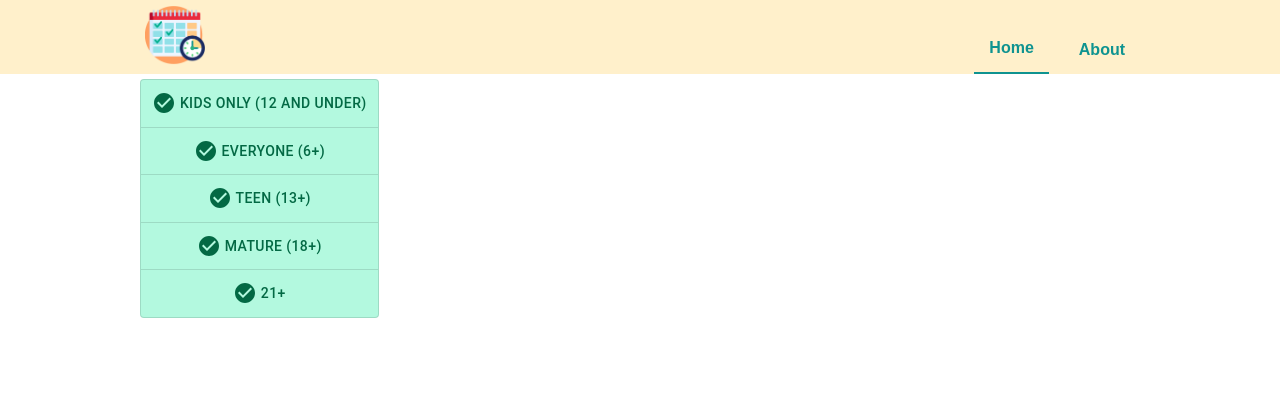
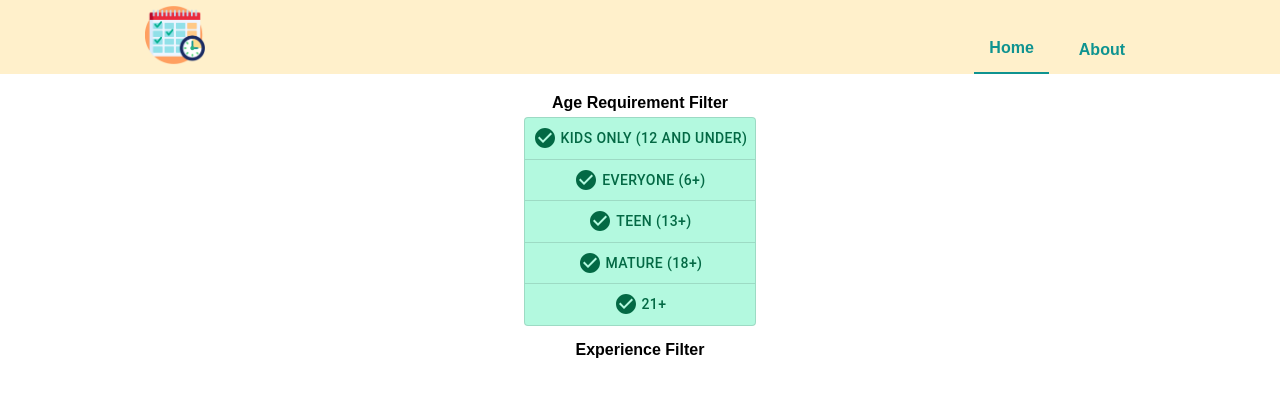
Before and after one commit to Sun-Mountain/GenConCal, a Next.js app in the folder frontend/: page / in a window 1280 px wide. Shown: the top 396 px of the page. Built offline with nearby package versions, Linux system fonts and the light colour scheme.

Commit message:
set up button groups

```diff
--- a/frontend/assets/interfaces/ComponentInterfaces.tsx
+++ b/frontend/assets/interfaces/ComponentInterfaces.tsx
@@ -2,8 +2,9 @@ import { Dispatch, SetStateAction } from "react";
 import { UniqueFilter, UniqueStrings } from "@/assets/interfaces/FilterInterfaces";
 
 export interface ToggleButtonGroupInterface {
-  btnValues: UniqueStrings;
+  btnValues: UniqueStrings | UniqueFilter;
   filter: UniqueFilter;
   filterFor: number[];
   setFilterFor: Dispatch<SetStateAction<number[]>>;
+  label: string;
 }
--- a/frontend/assets/interfaces/FilterInterfaces.tsx
+++ b/frontend/assets/interfaces/FilterInterfaces.tsx
@@ -1,17 +1,20 @@
 import { Dispatch, SetStateAction } from "react";
 
 export enum AgeRequirementEnum {
-  'Kids Only (12 and under)' = 'kids only (12 and under)',
-  'Everyone (6+)' = 'Everyone (6+)',
-  'Teen (13+)' = 'Teen (13+)',
-  'Mature (18+)' = 'Mature (18+)',
-  '21+' = '21+'
+  'kids only (12 and under)' = 'kids',
+  'Everyone (6+)' = '6',
+  'Teen (13+)' = '13',
+  'Mature (18+)' = '18',
+  '21+' = '21'
 }
 
 export interface FilterContainerInterface {
   ageFilter: number[];
   setAgeFilter: Dispatch<SetStateAction<number[]>>;
   filterByAge: UniqueFilter;
+  xpFilter: number[];
+  setXPFilter: Dispatch<SetStateAction<number[]>>;
+  filterByXP: UniqueFilter;
 }
 
 export interface FilterTypes {
--- a/frontend/assets/styles/components/0_components.scss
+++ b/frontend/assets/styles/components/0_components.scss
@@ -1,3 +1,4 @@
 @import "./buttons.scss";
+@import "./containers.scss";
 @import "./loadingComponent.scss";
 @import "./navigation.scss";
--- a/frontend/assets/styles/components/buttons.scss
+++ b/frontend/assets/styles/components/buttons.scss
@@ -1,4 +1,5 @@
 .toggle-button {
+  padding: 8px !important;
   text-transform: capitalize;
 }
 
@@ -6,3 +7,7 @@
   background-color: $visible-bg !important;
   color: $visible-color !important;
 }
+
+.filter-btn-group {
+  margin-top: 15px;
+}
--- /dev/null
+++ b/frontend/assets/styles/components/containers.scss
@@ -0,0 +1,12 @@
+.toggle-btn-container {
+  text-align: center;
+  display: flex;
+  flex-direction: column;
+  justify-content: space-around;
+  margin: 0 auto;
+}
+
+.filter-label {
+  font-weight: 550;
+  margin-bottom: 5px;
+}
--- a/frontend/components/containers/FiltersContainer.tsx
+++ b/frontend/components/containers/FiltersContainer.tsx
@@ -8,15 +8,28 @@ export default function FiltersContainer ({
   ageFilter,
   setAgeFilter,
   filterByAge,
+  xpFilter,
+  setXPFilter,
+  filterByXP
 }: FilterContainerInterface) {
   return (
-    <div className=''>
+    <>
+      <div className="toggle-btn-container">
         <ToggleButtonsMultiple
           btnValues={AgeRequirementEnum}
           filter={filterByAge}
           filterFor={ageFilter}
           setFilterFor={setAgeFilter}
+          label={'Age Requirement Filter'}
+        />
+        <ToggleButtonsMultiple
+          btnValues={filterByXP}
+          filter={filterByXP}
+          filterFor={xpFilter}
+          setFilterFor={setXPFilter}
+          label={'Experience Filter'}
         />
       </div>
+    </>
   )
 }
--- a/frontend/components/ui/ToggleButtonGroup.tsx
+++ b/frontend/components/ui/ToggleButtonGroup.tsx
@@ -9,9 +9,10 @@ export default function ToggleButtonsMultiple({
   btnValues,
   filter,
   filterFor,
-  setFilterFor
+  setFilterFor,
+  label
 }: ToggleButtonGroupInterface) {
-  const btnKeys = Object.values(btnValues);
+  const btnKeys = Object.keys(btnValues);
   const [show, setShow] = useState(btnKeys);
 
   const addEventsToFilter = (eventIds: number[]) => {
@@ -40,6 +41,10 @@ export default function ToggleButtonsMultiple({
   };
 
   return (
+    <div className='filter-btn-group'>
+      <div className='filter-label'>
+        {label}
+      </div>
       <ToggleButtonGroup
         orientation='vertical'
         value={show}
@@ -66,19 +71,7 @@ export default function ToggleButtonsMultiple({
             </ToggleButton>
           )
         })}
-      {/* <ToggleButton value="bold" aria-label="bold">
-        <FormatBoldIcon />
-      </ToggleButton>
-      <ToggleButton value="italic" aria-label="italic">
-        <FormatItalicIcon />
-      </ToggleButton>
-      <ToggleButton value="underlined" aria-label="underlined">
-        <FormatUnderlinedIcon />
-      </ToggleButton>
-      <ToggleButton value="color" aria-label="color" disabled>
-        <FormatColorFillIcon />
-        <ArrowDropDownIcon />
-      </ToggleButton> */}
       </ToggleButtonGroup>
+    </div>
   );
 }
--- a/frontend/pages/index.tsx
+++ b/frontend/pages/index.tsx
@@ -8,11 +8,11 @@ export default function Home () {
   console.log(filterTypes)
   // Lists
   const filterByAge = filterTypes.ageRequirement;
+  const filterByXP = filterTypes.experienceType;
 
   // Button Filters
   const [ageFilter, setAgeFilter] = useState<number[]>([])
-
-  console.log(ageFilter);
+  const [xpFilter, setXPFilter] = useState<number[]>([])
 
   return (
     <>
@@ -20,6 +20,9 @@ export default function Home () {
         ageFilter={ageFilter}
         setAgeFilter={setAgeFilter}
         filterByAge={filterByAge}
+        xpFilter={xpFilter}
+        setXPFilter={setXPFilter}
+        filterByXP={filterByXP}
       />
     </>
   )
```
Lines whose indentation alone changed are shown as unchanged.
